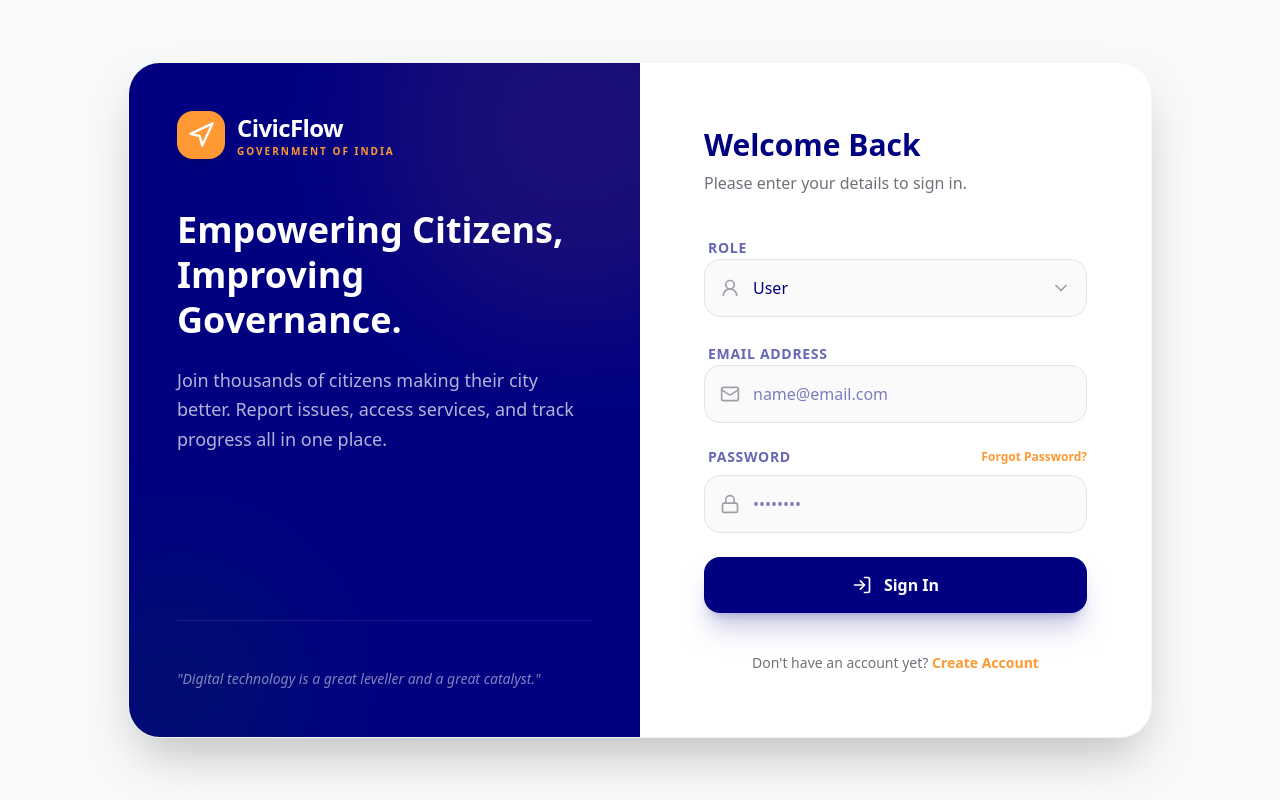
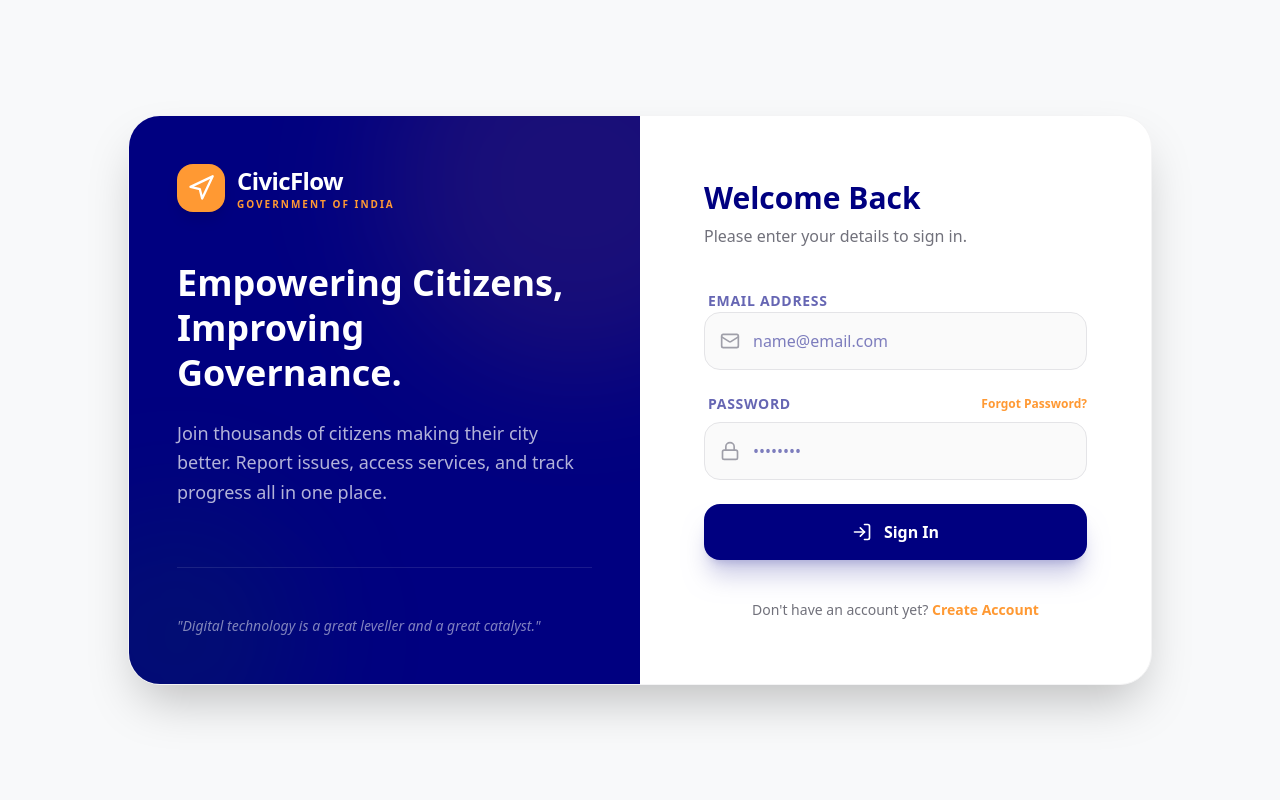
Before and after one commit to Haneesh3/CivicFlow-Unified-Citizen-Service-Access-Platform, a Next.js app in the folder apps/web/: page /login in a window 1280 px wide. Built offline with nearby package versions, Linux system fonts and the light colour scheme; no server answers.

Commit message:
Remove role selector and inputs from main login page.tsx

```diff
--- a/apps/web/src/app/(auth)/login/page.tsx
+++ b/apps/web/src/app/(auth)/login/page.tsx
@@ -7,16 +7,12 @@ import { api } from '@/lib/api';
 import Link from 'next/link';
 import { Navigation, LogIn, Mail, Lock, AlertCircle, UserRound, ChevronDown } from 'lucide-react';
 
-type LoginRole = 'USER' | 'ADMIN';
-
-const ROLE_REDIRECTS: Record<LoginRole, string> = {
-  USER: '/',
+const ROLE_REDIRECTS: Record<string, string> = {
+  SUPER_ADMIN: '/admin/users',
   ADMIN: '/admin/dashboard',
-};
-
-const getRoleGroup = (role?: string): LoginRole => {
-  const normalizedRole = role?.toUpperCase();
-  return normalizedRole === 'ADMIN' || normalizedRole === 'STAFF' || normalizedRole === 'OFFICER' ? 'ADMIN' : 'USER';
+  STAFF: '/admin/dashboard',
+  OFFICER: '/admin/dashboard',
+  CITIZEN: '/',
 };
 
 const getLoginErrorMessage = (err: unknown) => {
@@ -28,7 +24,6 @@ const getLoginErrorMessage = (err: unknown) => {
 export default function LoginPage() {
   const [email, setEmail] = useState('');
   const [password, setPassword] = useState('');
-  const [selectedRole, setSelectedRole] = useState<LoginRole>('USER');
   const [loading, setLoading] = useState(false);
   const [error, setError] = useState<string | null>(null);
   const router = useRouter();
@@ -43,24 +38,15 @@ export default function LoginPage() {
       const response = await api.post('/auth/login', {
         email,
         password,
-        role: selectedRole,
       });
 
       const { access_token, user: apiUser } = response.data;
 
       if (access_token && apiUser) {
-        const accountRole = getRoleGroup(apiUser.role);
-
-        if (accountRole !== selectedRole) {
-          setToken(null);
-          setUser(null);
-          setError(`This account is registered as ${accountRole === 'ADMIN' ? 'Admin' : 'User'}. Please select the correct role.`);
-          return;
-        }
-
         setToken(access_token);
         setUser(apiUser);
-        router.push(ROLE_REDIRECTS[accountRole]);
+        const destination = ROLE_REDIRECTS[apiUser.role] || '/';
+        router.push(destination);
       }
 
     } catch (err: unknown) {
@@ -114,22 +100,7 @@ export default function LoginPage() {
               </div>
             )}
 
-            <div className="space-y-2">
-              <label className="text-sm font-bold text-[#000080]/60 uppercase tracking-wider ml-1">Role</label>
-              <div className="relative group">
-                <UserRound className="absolute left-4 top-1/2 -translate-y-1/2 text-zinc-400 group-focus-within:text-[#FF9933] transition-colors" size={20} />
-                <select
-                  required
-                  className="w-full appearance-none bg-zinc-50 border border-zinc-200 rounded-2xl py-4 pl-12 pr-12 text-[#000080] focus:bg-white focus:ring-4 focus:ring-[#FF9933]/10 focus:border-[#FF9933] outline-none transition-all font-medium"
-                  value={selectedRole}
-                  onChange={(e) => setSelectedRole(e.target.value as LoginRole)}
-                >
-                  <option value="USER">User</option>
-                  <option value="ADMIN">Admin</option>
-                </select>
-                <ChevronDown className="pointer-events-none absolute right-4 top-1/2 -translate-y-1/2 text-zinc-400 group-focus-within:text-[#FF9933] transition-colors" size={20} />
-              </div>
-            </div>
+
 
             <div className="space-y-2">
               <label className="text-sm font-bold text-[#000080]/60 uppercase tracking-wider ml-1">Email Address</label>
```
